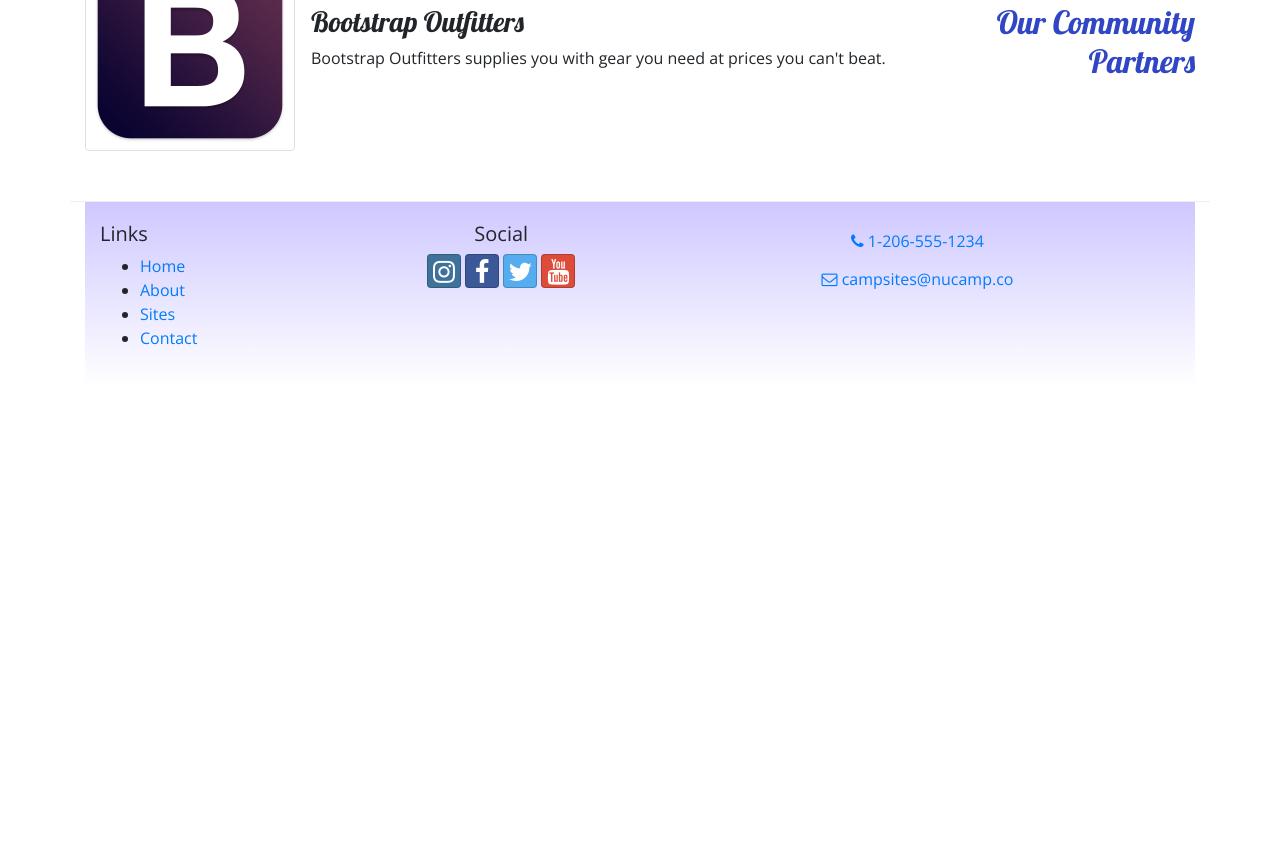
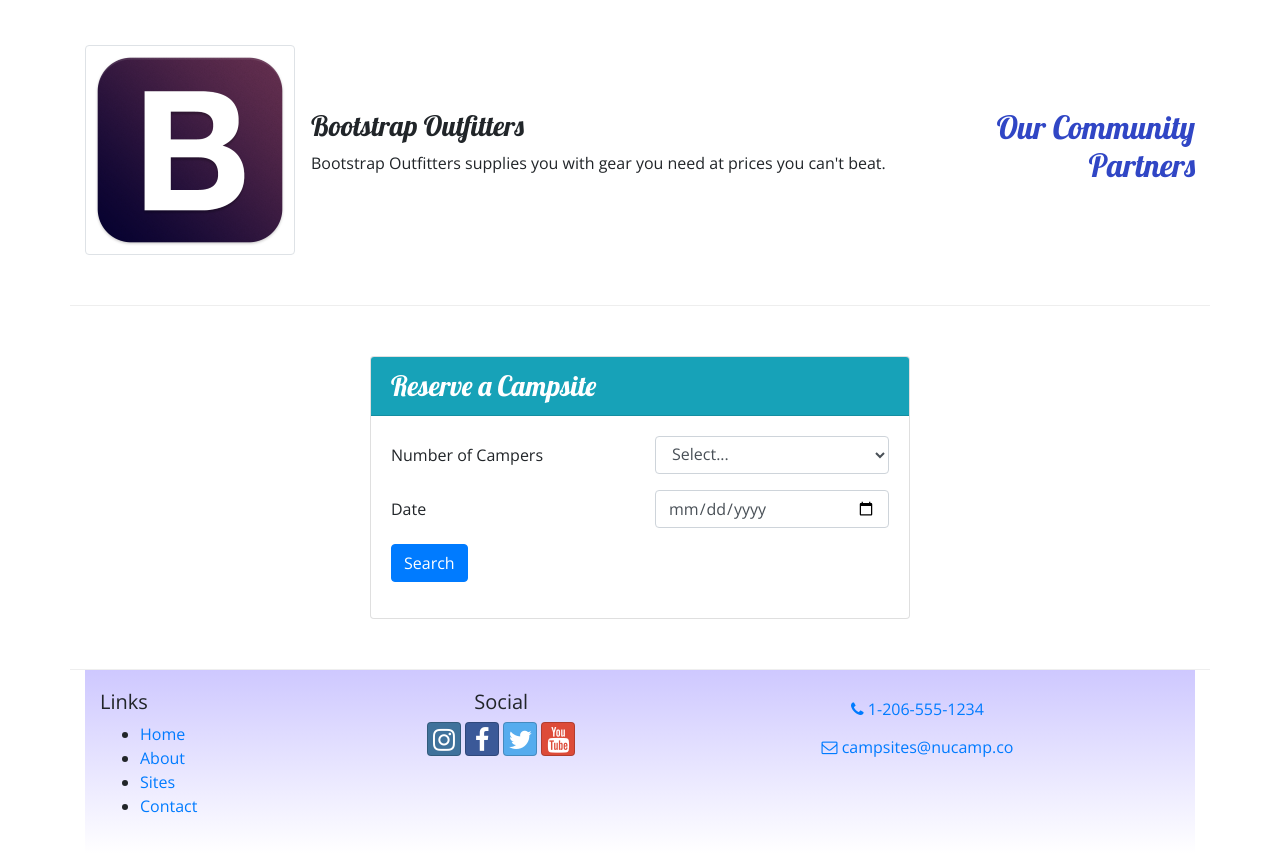
Before and after one commit to adibsob/My-First-Bootstrap-Project, a website: page index.html in a window 1280 px wide. Shown: the part 847-1700 px from the top of the page. Before the commit the page ends 1233 px from the top, so only its background shows below. Drawn offline with nearby package versions, Linux system fonts and the light colour scheme.

Commit message:
Week 2 Assignment

```diff
--- a/index.html
+++ b/index.html
@@ -27,6 +27,9 @@
                 <div class="col">
                     <h1>NuCamp</h1>
                     <h2>a better way to camp</h2>
+                </div>
+                <div class="col-md-4 col-xl-2">
+                    <a role="button" href="#reserveForm" class="btn btn-info btn-lg text-nowrap">Reserve Campsite</a>
                 </div>
             </div>
         </div>
@@ -74,11 +77,16 @@
                 <h2>Featured Campsites</h2>
             </div>
             <div class="col">
-                <h3>React Lake Campground</h3>
-                <p class="d-none d-sm-block">Nestled in the foothills of the Chrome Mountains, this campground on the
-                    shores of the pristine React
-                    Lake is
-                    a favorite for fly fishers.</p>
+                <div class="media">
+                    <div class="media-body align-self-center">
+                        <h3>React Lake Campground</h3>
+                        <p class="d-none d-sm-block">Nestled in the foothills of the Chrome Mountains, this campground on the
+                            shores of the pristine React
+                            Lake is
+                            a favorite for fly fishers.</p>
+                    </div>
+                    <img class="d-flex ml-3 img-thumbnail" src="img/react-lake-thumb.jpg"/>
+                </div>
             </div>
 
         </div>
@@ -94,6 +102,42 @@
                         <h3>Bootstrap Outfitters</h3>
                         <p class="d-none d-sm-block">Bootstrap Outfitters supplies you with gear you need at prices you can't
                         beat.</p>
+                    </div>
+                </div>
+            </div>
+        </div>
+        <div class="row row-content">
+            <div class="col-sm-6 mx-auto">
+                <div class="card">
+                    <h3 class="card-header bg-info text-white">Reserve a Campsite</h3>
+                    <div class="card-body">
+                        <form id="reserveForm">
+                            <div class="row form-group">
+                                <label class="col-sm-6 col-form-label" for="numCampers">Number of Campers</label>
+                                <div class="col">
+                                    <select name="numCampers" id="numCampers" class="form-control">
+                                        <option selected>Select...</option>
+                                        <option value="1">1</option>
+                                        <option value="2">2</option>
+                                        <option value="3">3</option>
+                                        <option value="4">4</option>
+                                        <option value="5">5</option>
+                                        <option value="6">6</option>
+                                    </select>
+                                </div>
+                            </div>
+                            <div class="row form-group">
+                                <label class="col-sm-6 col-form-label" for="date">Date</label>
+                                <div class="col-sm-6">
+                                    <input class="form-control" type="date" id="date" name="date" placeholder="date">
+                                </div>
+                            </div>
+                            <div class="row form-group">
+                                <div class="col">
+                                    <button type="submit" class="btn btn-primary">Search</button>
+                                </div>
+                            </div>
+                        </form>
                     </div>
                 </div>
             </div>
```
